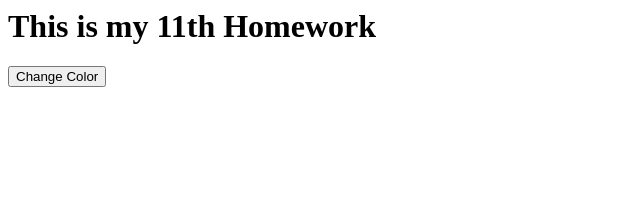
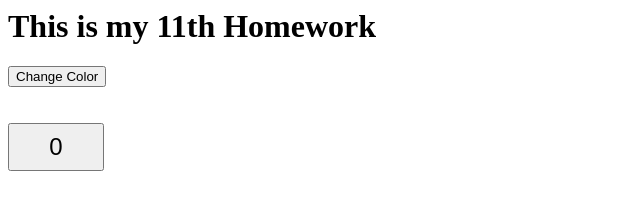
Before and after one commit to vanly1797/Homework-MindX-C4E, a plain HTML site: page Homework-11th/index.html in a window 1280 px wide. Shown: the whole page, without its empty margins (0-640 px from the left). Drawn offline with Linux system fonts and the light colour scheme.

Commit message:
update hw-11th

```diff
--- a/Homework-11th/index.html
+++ b/Homework-11th/index.html
@@ -3,6 +3,13 @@
 <head>
     <meta charset="utf-8">
     <title>Homework-11th-Lesson</title>
+    <style>
+        #btn {
+            width: 96px;
+            height: 48px;
+            font-size: 24px;
+        }
+    </style>
 </head>
 
 <body>
@@ -10,6 +17,12 @@
     <button onclick="changeColor()">
         Change Color
     </button>
+    <br>
+    <br>
+    <br>
+    <button id="btn" value="0" onclick="updateValue()">
+        0
+    </button>
     <script src="script-11th.js">
     </script>
 </body>
--- a/Homework-11th/script-11th.js
+++ b/Homework-11th/script-11th.js
@@ -10,3 +10,13 @@ function changeColor() {
     document.body.style.backgroundColor = "#" + randomColor;
 }
 // HOMEWORK01-END
+
+// HOMEWORK02-START
+let valueUpdate = document.getElementById("btn");
+let temp = parseInt(valueUpdate.value);
+
+function updateValue() {
+    temp = temp + 1;
+    valueUpdate.innerHTML = temp.toString();
+}
+// HOMEWORK02-END
```
